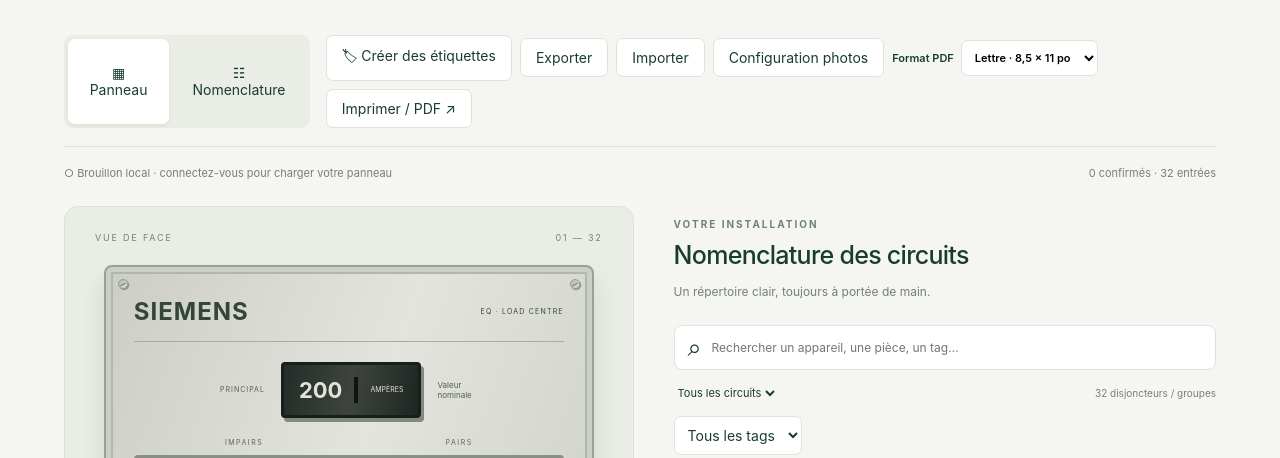
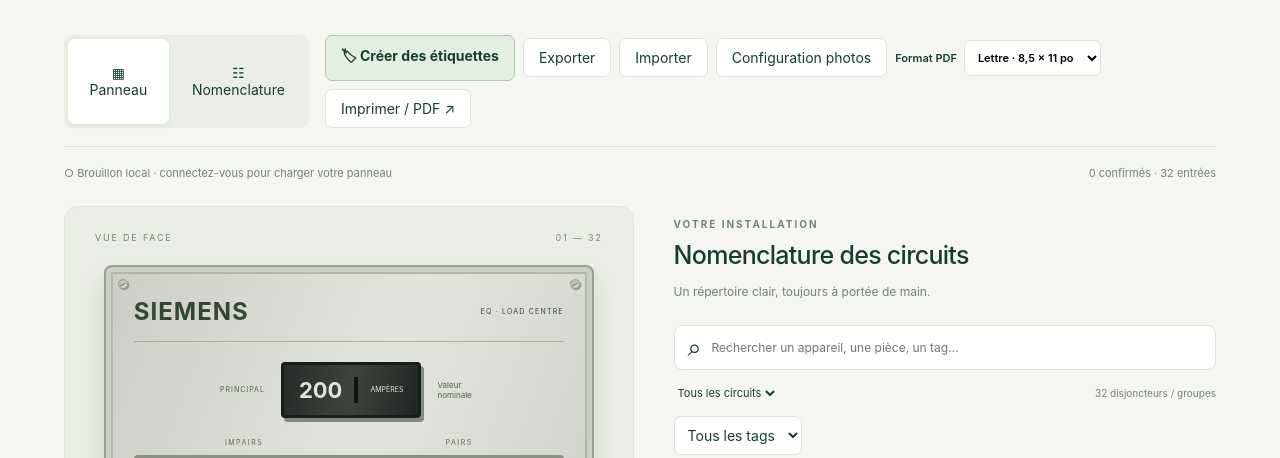
Before and after one commit to nathanbegin/GestionPanneauSiemens, a website with bundled scripts: page public/index.html in a window 1280 px wide. Shown: the part 339-797 px from the top of the page. Built offline with nearby package versions, Linux system fonts and the light colour scheme.

Commit message:
style: emphasize ZebraHD label action

```diff
--- a/public/style.css
+++ b/public/style.css
@@ -80,3 +80,5 @@
 }
 @media(min-width:701px){.mobile-panel-tip{display:none}}
 @media print{.menu-toggle,.circuit-details,.mobile-panel-tip{display:none!important}}
+
+#labels{background:#e2eee1;border-color:#aec7af;font-weight:700}.label-result{padding:11px 15px;margin:12px 0;background:#edf4ed;border:1px solid #b6cdb6;border-radius:8px}.label-result a{color:#195943;font-weight:700}@media(max-width:700px){#labels{width:100%}}
```
